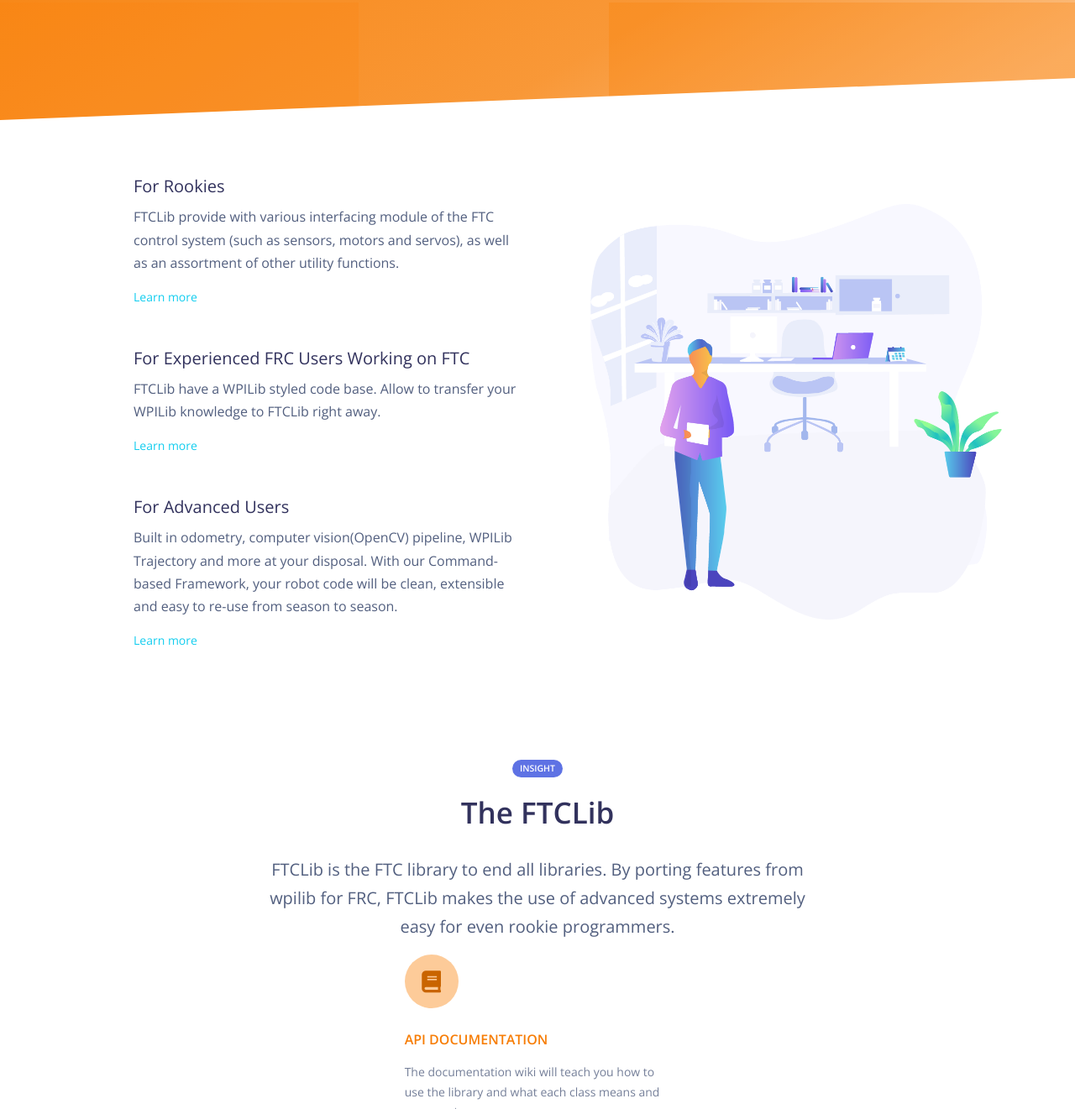
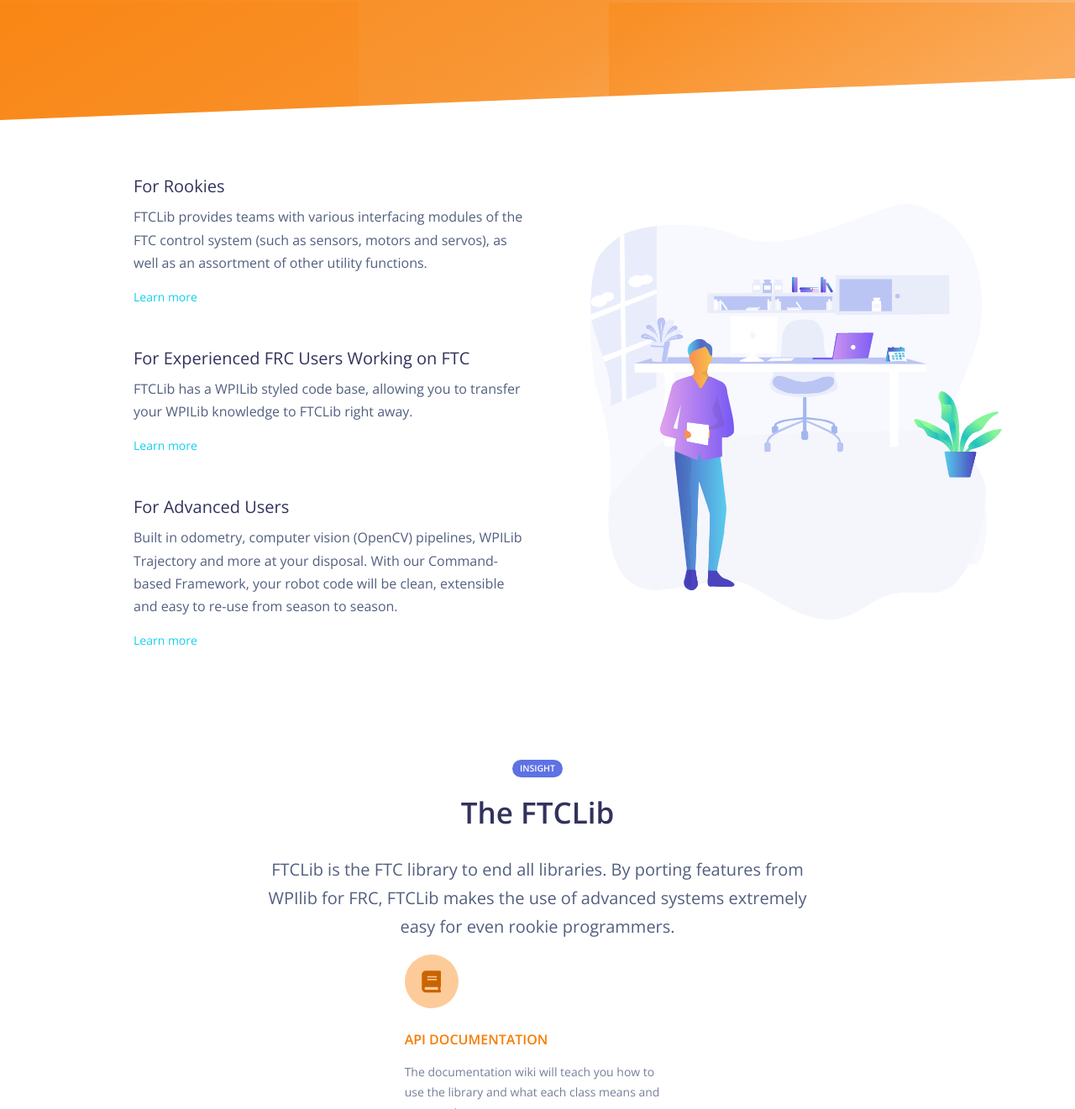
Before and after one commit to dansman805/ftclib.github.io, a plain HTML site: page index.html in a window 1280 px wide. Shown: the part 503-1824 px from the top of the page at 84% size. Drawn offline with nearby package versions, Linux system fonts and the light colour scheme.

Commit message:
Improve grammar on various parts

```diff
--- a/index.html
+++ b/index.html
@@ -119,7 +119,7 @@
             <div class="info info-horizontal info-hover-primary">
               <div class="description pl-4">
                 <h5 class="title">For Rookies</h5>
-                <p>FTCLib provide with various interfacing module of the FTC control system (such as sensors, motors and
+                <p>FTCLib provides teams with various interfacing modules of the FTC control system (such as sensors, motors and
                   servos), as well as an assortment of other utility functions.</p>
                 <a href="https://github.com/FTCLib/FTCLib" class="text-info">Learn more</a>
               </div>
@@ -127,7 +127,7 @@
             <div class="info info-horizontal info-hover-primary mt-5">
               <div class="description pl-4">
                 <h5 class="title">For Experienced FRC Users Working on FTC</h5>
-                <p>FTCLib have a WPILib styled code base. Allow to transfer your WPILib knowledge to FTCLib right away.
+                <p>FTCLib has a WPILib styled code base, allowing you to transfer your WPILib knowledge to FTCLib right away.
                 </p>
                 <a href="https://github.com/FTCLib/FTCLib" class="text-info">Learn more</a>
               </div>
@@ -135,7 +135,7 @@
             <div class="info info-horizontal info-hover-primary mt-5">
               <div class="description pl-4">
                 <h5 class="title">For Advanced Users</h5>
-                <p>Built in odometry, computer vision(OpenCV) pipeline, WPILib Trajectory and more at your disposal.
+                <p>Built in odometry, computer vision (OpenCV) pipelines, WPILib Trajectory and more at your disposal.
                   With our Command-based Framework, your robot code will be clean, extensible and easy to re-use from
                   season to season.</p>
                 <a href="https://github.com/FTCLib/FTCLib" class="text-info">Learn more</a>
@@ -154,7 +154,7 @@
           <div class="col-md-8 mx-auto text-center">
             <span class="badge badge-primary badge-pill mb-3">Insight</span>
             <h3 class="display-3">The FTCLib</h3>
-            <p class="lead">FTCLib is the FTC library to end all libraries. By porting features from wpilib for FRC,
+            <p class="lead">FTCLib is the FTC library to end all libraries. By porting features from WPIlib for FRC,
               FTCLib makes the use of advanced systems extremely easy for even rookie programmers.
             </p>
           </div>
```
